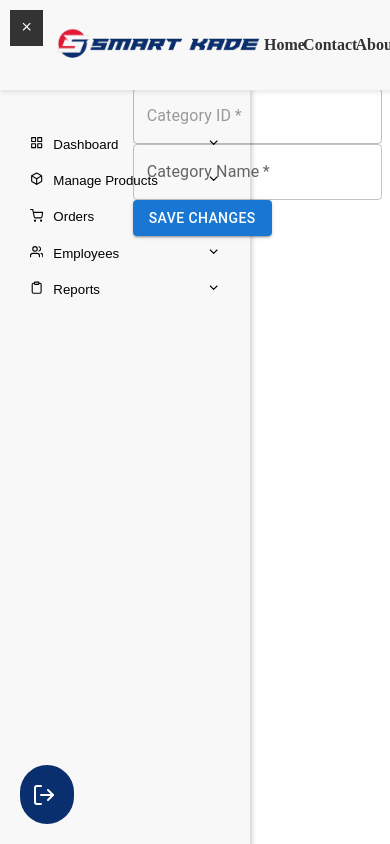
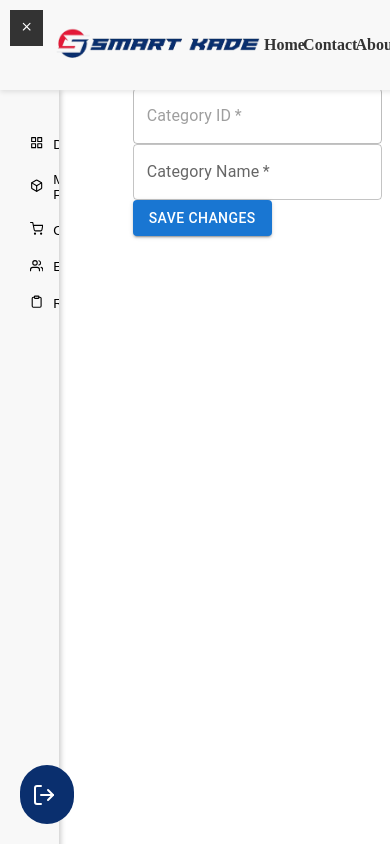
Before and after one commit to pasanmayura/Ecommerce_Website, a Next.js app in the folder frontend-admin/: page /CategoryEdit in a window 390 px wide. Built offline with nearby package versions, Linux system fonts and the light colour scheme.

Commit message:
update Sidebar width to a percentage for responsive design

```diff
--- a/frontend-admin/src/styles/Sidebar.css
+++ b/frontend-admin/src/styles/Sidebar.css
@@ -28,7 +28,7 @@
 }
 
 .sidebar.open {
-  width: 250px;
+  width: 15%;
 }
 
 .sidebar.closed {
```
